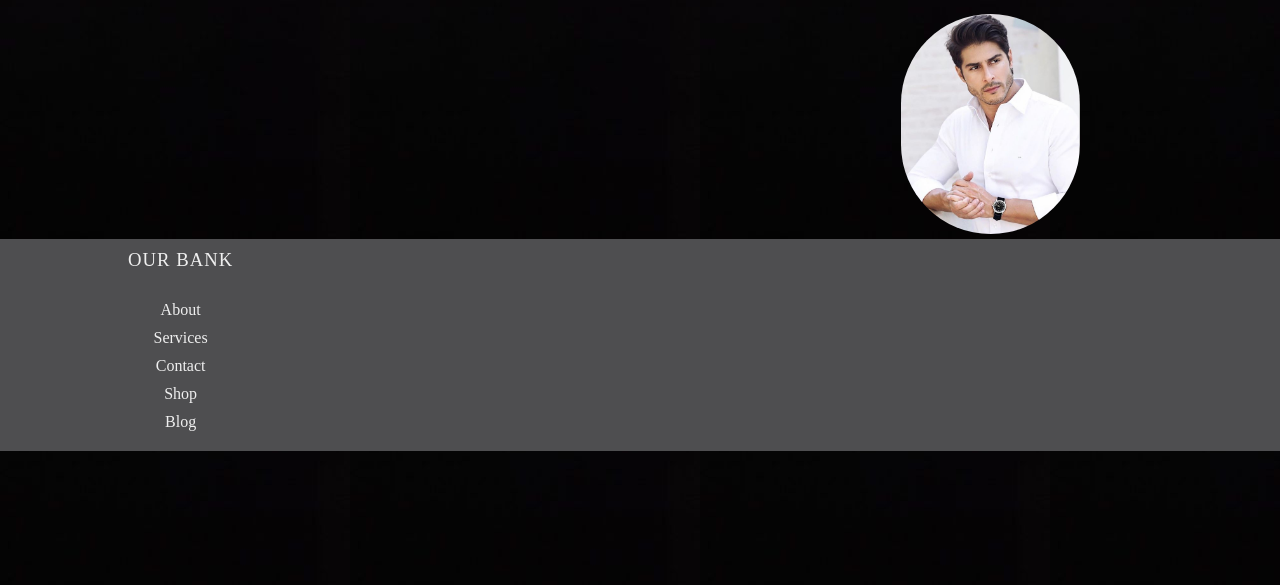
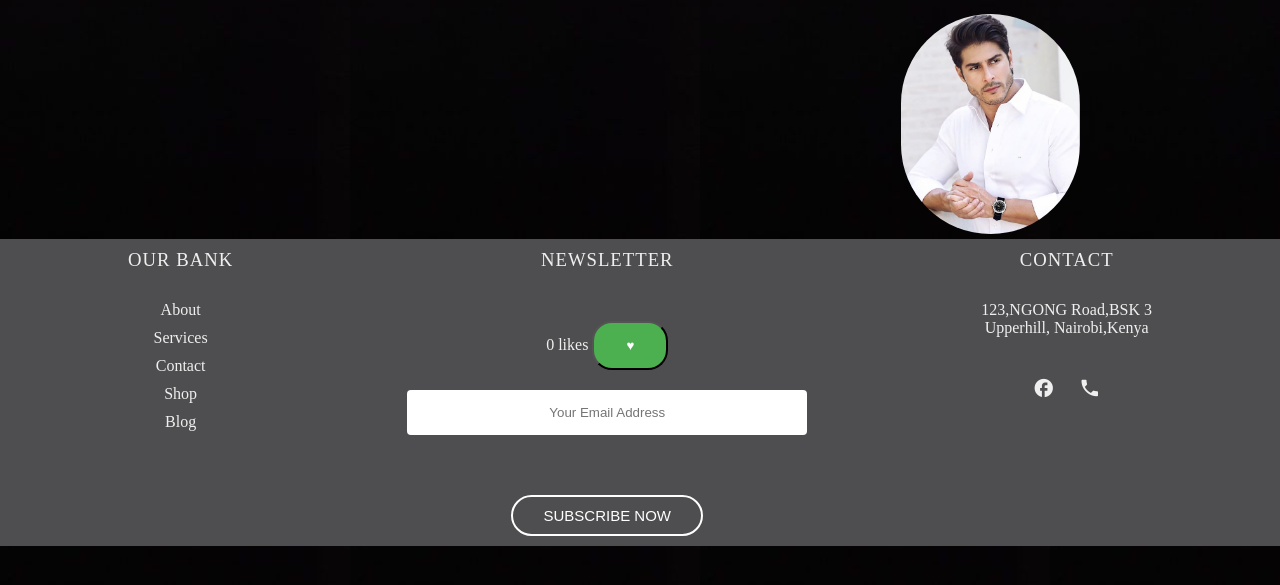
Before and after one commit to ochienghesbon/jsproject, a plain HTML site: page index.html in a window 1280 px wide. Shown: the part 89-674 px from the top of the page. Drawn offline with Linux system fonts and the light colour scheme.

Commit message:
adds file

```diff
--- a/db.json
+++ b/db.json
@@ -544,6 +544,12 @@
     },
     {
       "id": 161
+    },
+    {
+      "id": 162
+    },
+    {
+      "id": 163
     }
   ]
 }
--- a/index.html
+++ b/index.html
@@ -48,3 +48,27 @@
           <a href="https://www.cardbenefits.citi.com/Shopping">Shop</a>
           <a href="https://blog.citigroup.com/">Blog</a>
         </div>
+        <div class="column2">
+          <h3>NEWSLETTER</h3>
+          <span id="like-count" class="likes">0 likes</span>
+          <button id="like-button" class="like-button">♥</button>
+          <form>
+            <input id="emailing" type="email" placeholder="Your Email Address" required>
+            <br>
+            <button id="subscribe" type="submit">SUBSCRIBE NOW</button>
+          </form>
+        </div>
+          <div class="column3">
+          <h3>CONTACT</h3>
+          <P>123,NGONG Road,BSK 3<br>Upperhill, Nairobi,Kenya</p>
+            <div class="media">
+            <i class="material-icons">facebook</i>
+            <i class="material-icons">phone</i>
+            </div>
+
+
+        </div>
+      </div>
+      <script src="./index.js"></script>
+    </body>
+  </html>
```
